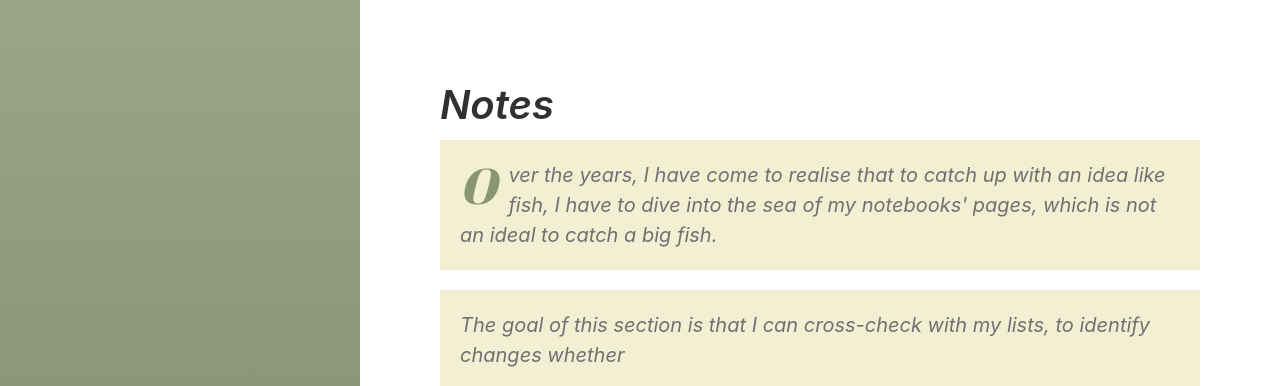
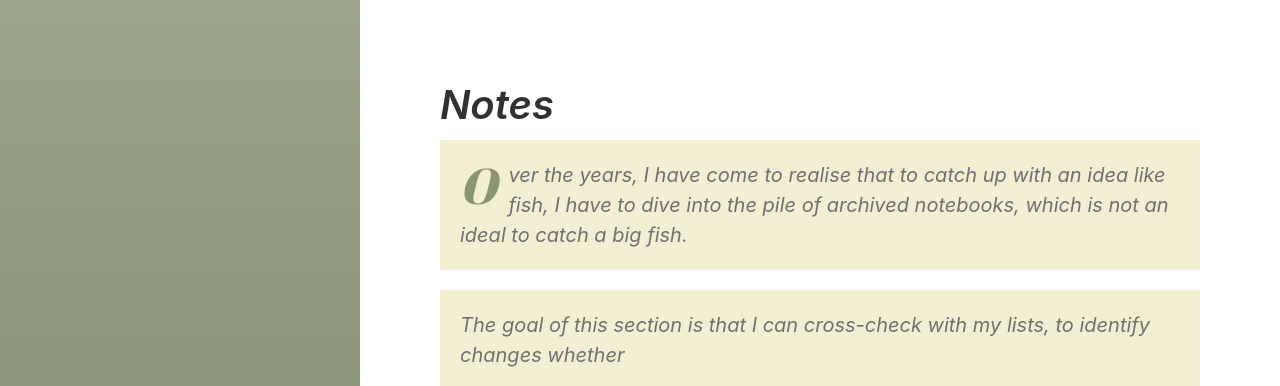
Before and after one commit to jyang123-bit/Website, a Jekyll site: the page built from category/Notes.md, in a window 1280 px wide. Shown: the top 386 px of the page. Built offline with Jekyll 4.4.1, drawn with Linux system fonts in a browser that asks for light colours.

Commit message:
Update Notes.md

```diff
--- a/category/Notes.md
+++ b/category/Notes.md
@@ -5,7 +5,7 @@ title: Notes
 
 ---
 <p class="message">
-  <span class="padded-dropcap">O</span> ver the years, I have come to realise that to catch up with an idea like fish, I have to dive into the sea of my notebooks' pages, which is not an ideal to catch a big fish.
+  <span class="padded-dropcap">O</span> ver the years, I have come to realise that to catch up with an idea like fish, I have to dive into the pile of archived notebooks, which is not an ideal to catch a big fish.
 </p>
 
 <div class="message">The goal of this section is that I can cross-check with my lists, to identify changes whether
```
